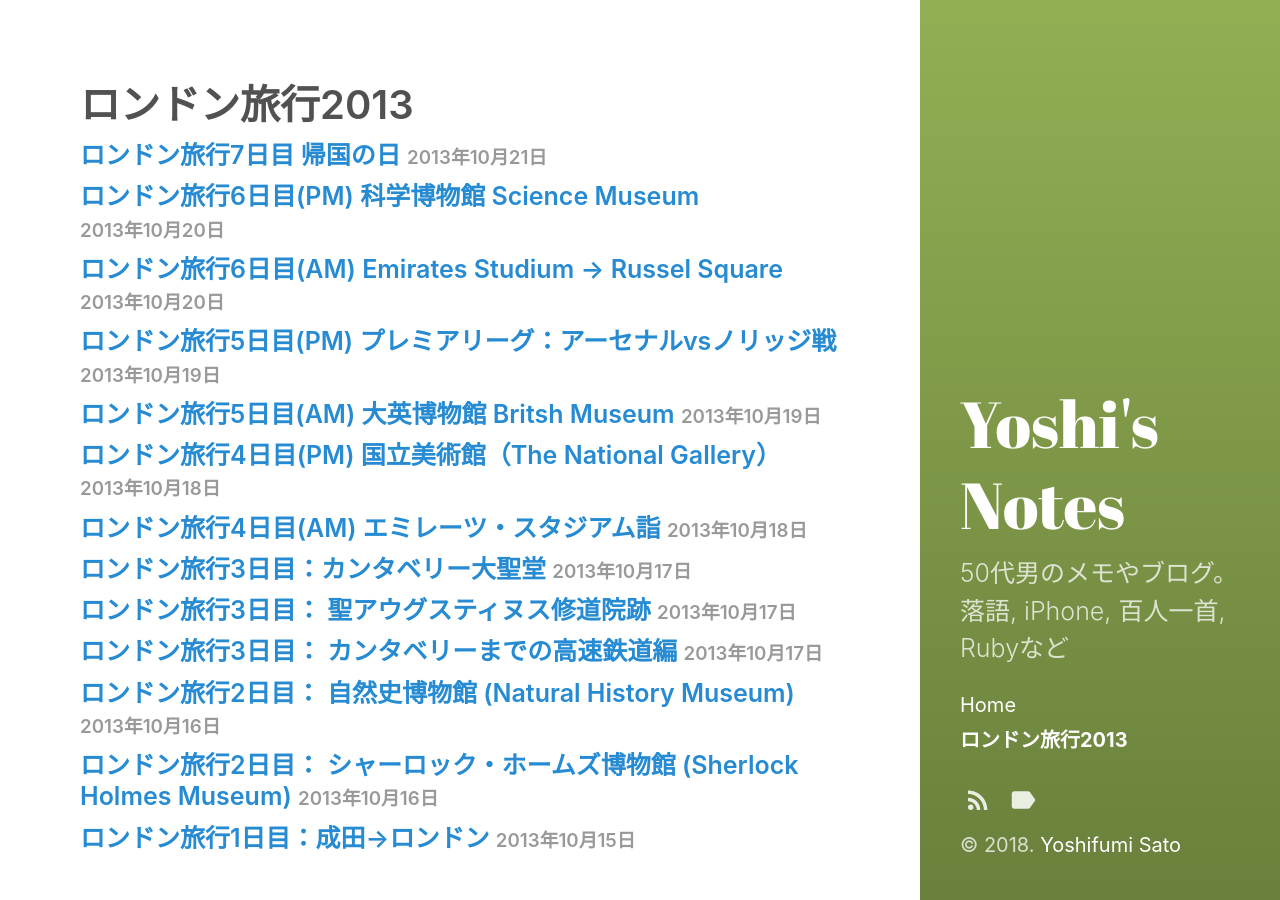
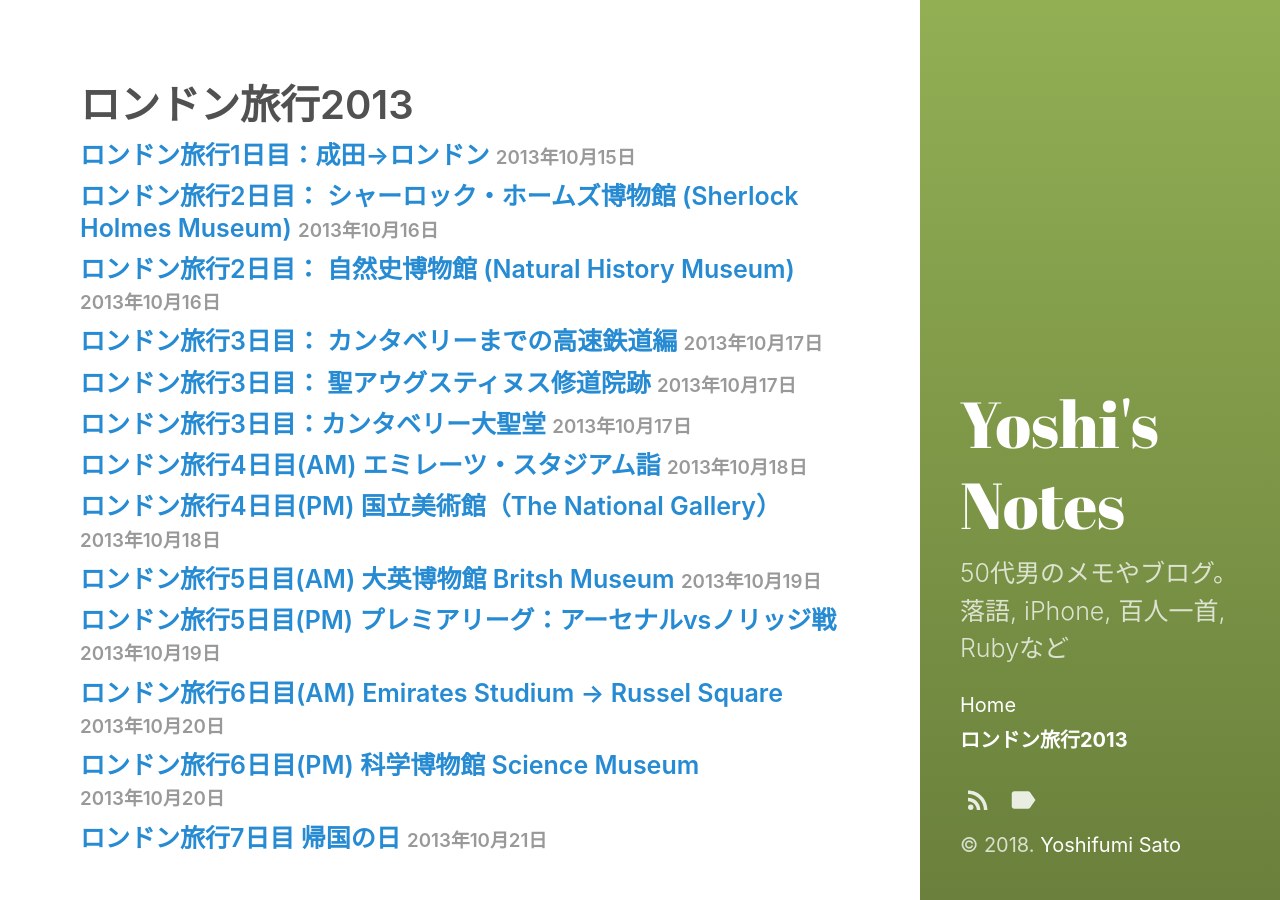
Before and after one commit to satoyos/s3blog, a Jekyll site: the page built from category/London2013.md, in a window 1280 px wide. Built offline with Jekyll 4.4.1, drawn with Linux system fonts in a browser that asks for light colours.

Commit message:
Reverse post order in Category pages

```diff
--- a/_layouts/category.html
+++ b/_layouts/category.html
@@ -8,7 +8,7 @@ layout: page
 
 <ul class="posts-list">
   {% assign category = page.category | default: page.title %}
-  {% for post in site.categories[category] %}
+  {% for post in site.categories[category] reversed %}
     <li>
       <h3>
         <a href="{{ site.baseurl }}{{ post.url }}">
```
